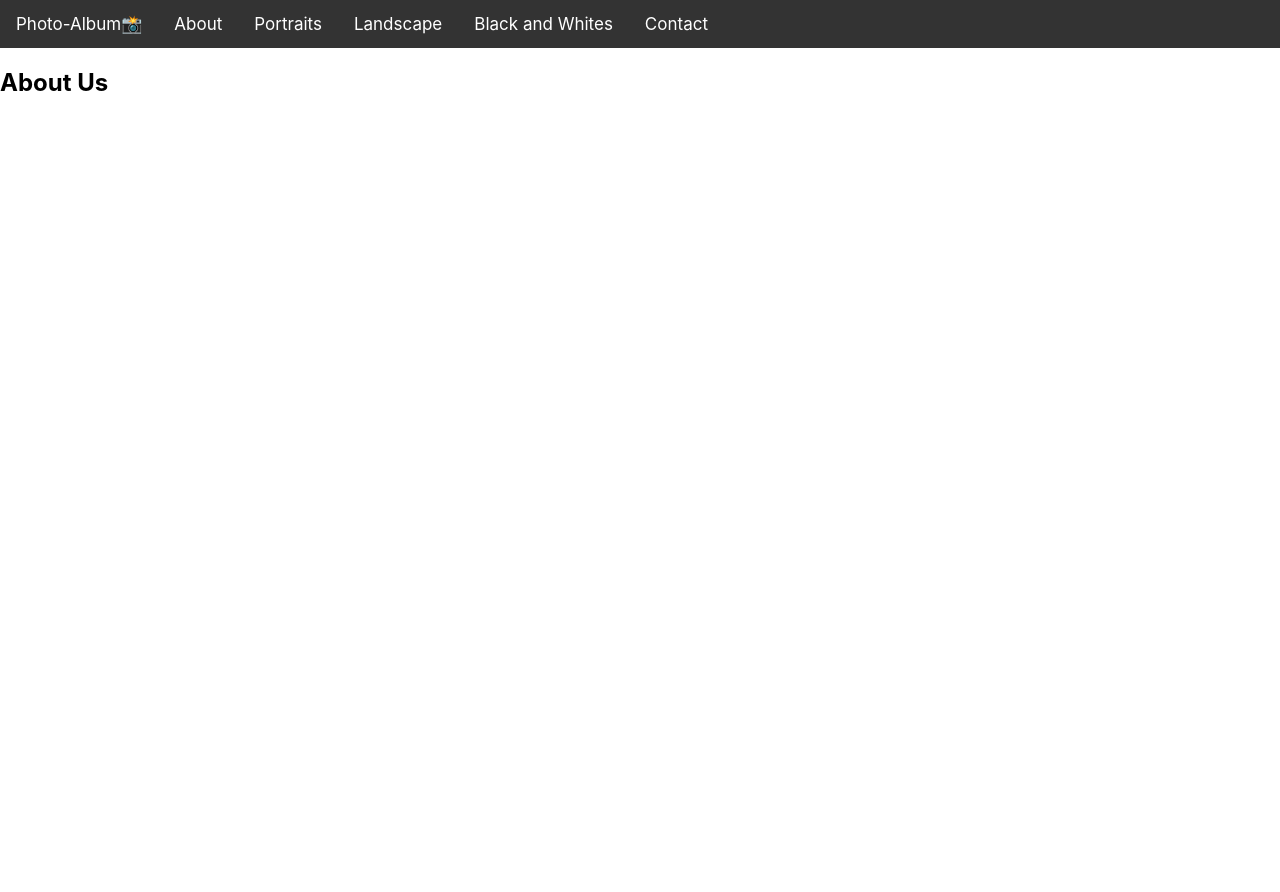
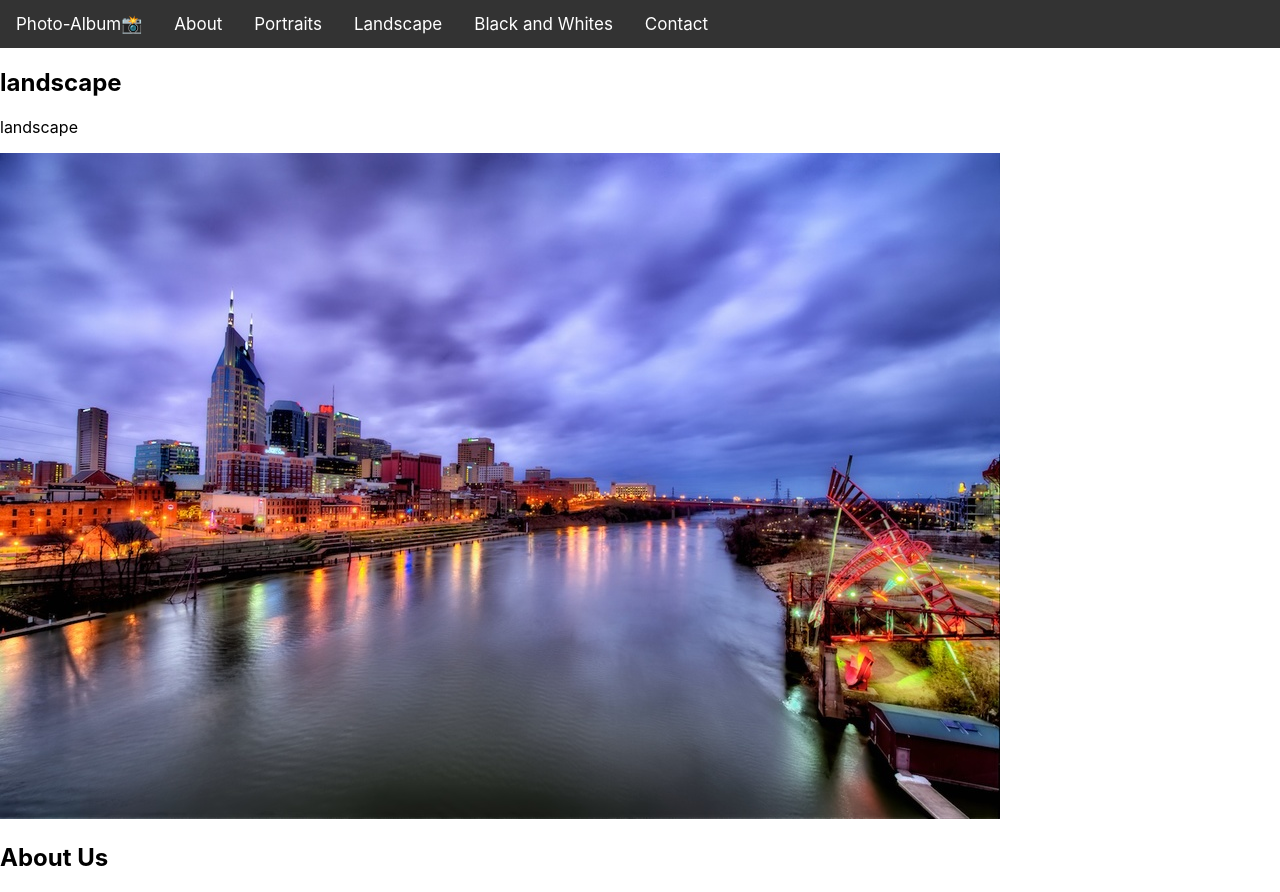
Before and after one commit to jojoford/Project3, a React (Create React App) app in the folder client/: page / in a window 1280 px wide. Before the commit the page ends 800 px from the top, so only its background shows below. Built offline with nearby package versions, Linux system fonts and the light colour scheme.

Commit message:
added landscape image back to home page

```diff
--- a/client/src/App.js
+++ b/client/src/App.js
@@ -9,7 +9,7 @@ import Nav from './components/Nav';
 // import Login from './pages/Login';
 // import Signup from './pages/Signup';
 import About from './components/About';
-// import Carousel from './components/Carousel';
+import Carousel from './components/Carousel';
 import ContactForm from './components/Contact';
 
 const client = new ApolloClient({
@@ -54,7 +54,7 @@ function App() {
     <main>
       {!contactSelected ? (
         <>
-      {/* <Carousel></Carousel> */}
+      <Carousel></Carousel>
       <About></About>
       </>
       ) : (
--- a/client/src/index.css
+++ b/client/src/index.css
@@ -6,10 +6,19 @@ body {
   -webkit-font-smoothing: antialiased;
   -moz-osx-font-smoothing: grayscale;
 }
-
+/*
 code {
   font-family: source-code-pro, Menlo, Monaco, Consolas, 'Courier New',
     monospace;
+} */
+
+
+* {
+  box-sizing: border-box;
+}
+
+.body {
+  min-height: 100%;
 }
 
 /* nav styles */
```
